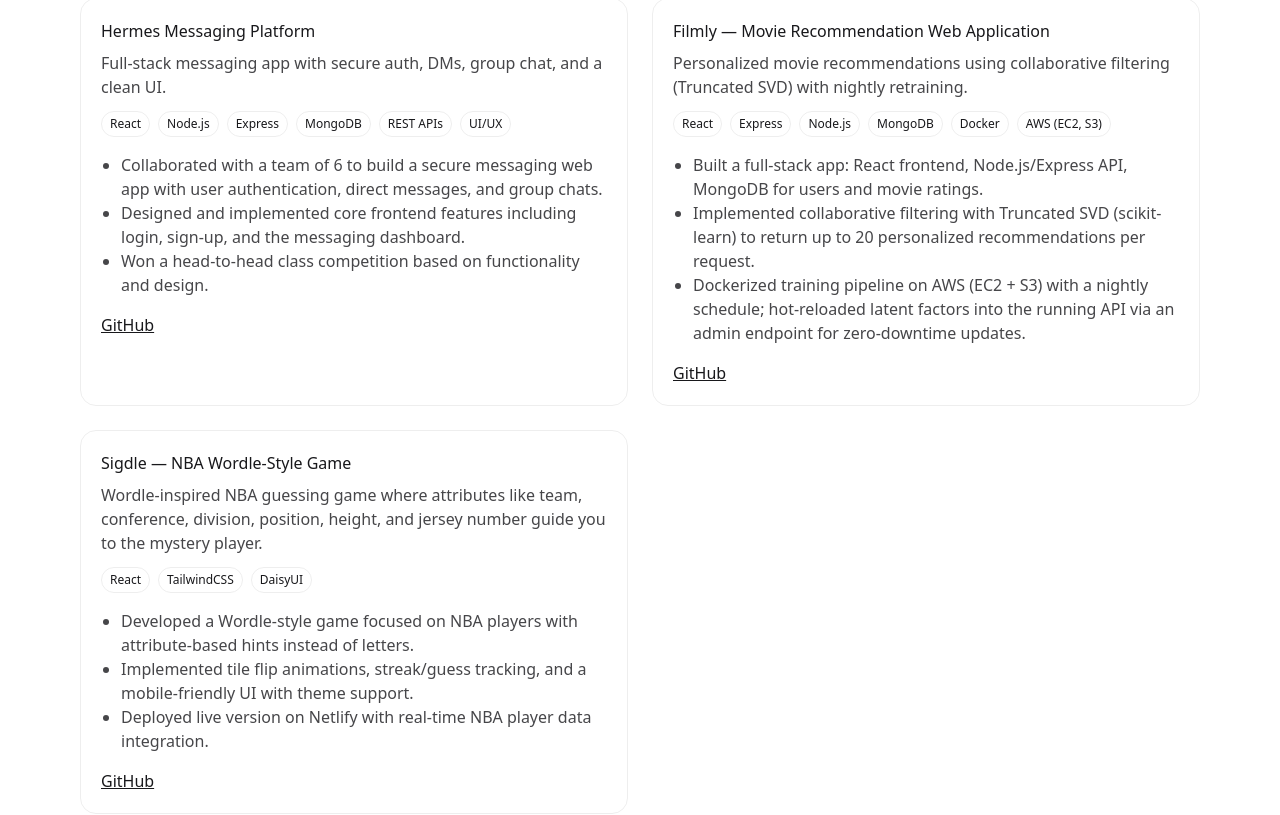
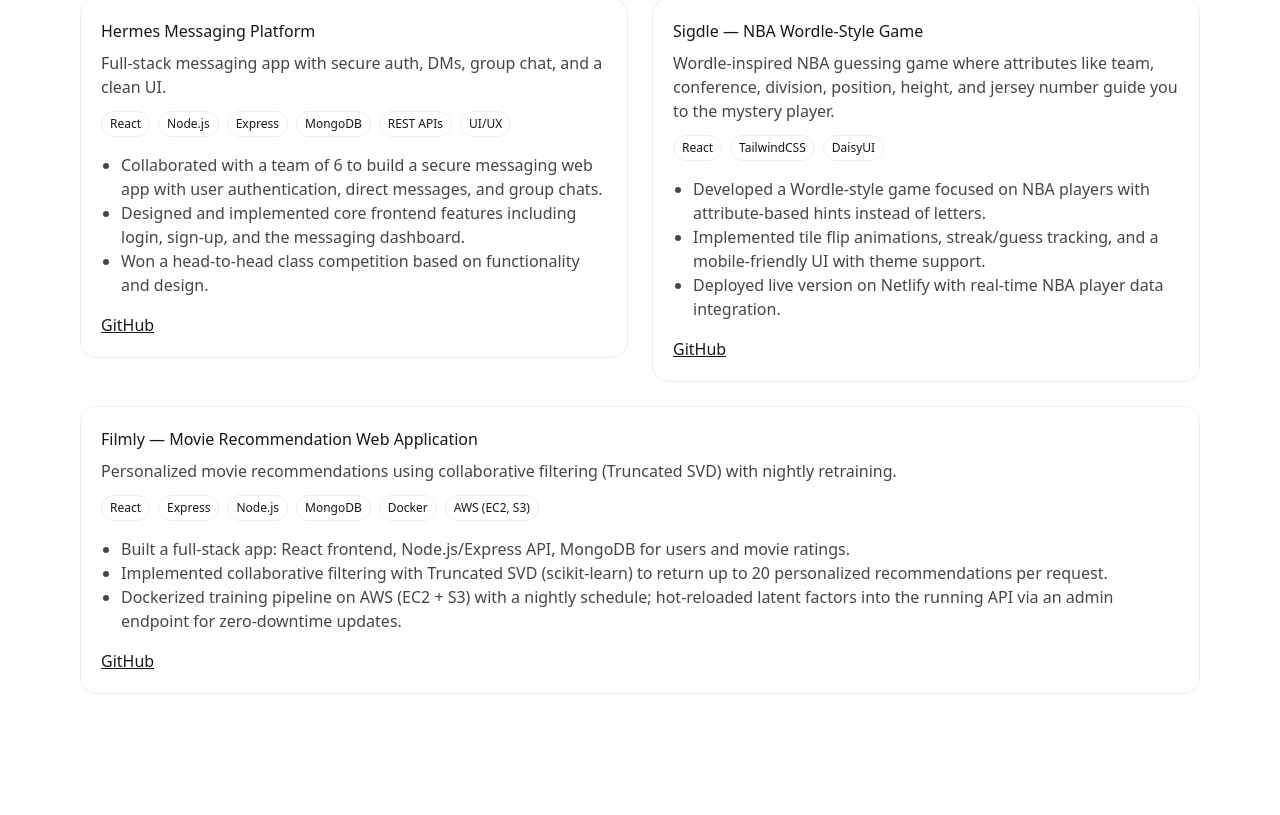
Before and after one commit to shivansigdel/website, a React (Vite) app: page / in a window 1280 px wide. Shown: the part 2285-3100 px from the top of the page. Built offline with nearby package versions, Linux system fonts and the light colour scheme.

Commit message:
added another project

```diff
--- a/src/data/projectsdata.js
+++ b/src/data/projectsdata.js
@@ -17,6 +17,20 @@ export const projects = [
     links: { github: "https://github.com/shivansigdel/Hermes" },
   },
   {
+    title: "Sigdle — NBA Wordle-Style Game",
+    blurb:
+      "Wordle-inspired NBA guessing game where attributes like team, conference, division, position, height, and jersey number guide you to the mystery player.",
+    tech: ["React", "TailwindCSS", "DaisyUI"],
+    highlights: [
+      "Developed a Wordle-style game focused on NBA players with attribute-based hints instead of letters.",
+      "Implemented tile flip animations, streak/guess tracking, and a mobile-friendly UI with theme support.",
+      "Deployed live version on Netlify with real-time NBA player data integration.",
+    ],
+    links: {
+      github: "https://github.com/shivansigdel/sigdle",
+    },
+  },
+  {
     title: "Filmly — Movie Recommendation Web Application",
     blurb:
       "Personalized movie recommendations using collaborative filtering (Truncated SVD) with nightly retraining.",
@@ -28,19 +42,4 @@ export const projects = [
     ],
     links: { github: "https://github.com/shivansigdel/Filmly" },
   },
-  {
-    title: "Sigdle — NBA Wordle-Style Game",
-    blurb:
-      "Wordle-inspired NBA guessing game where attributes like team, conference, division, position, height, and jersey number guide you to the mystery player.",
-    tech: ["React", "TailwindCSS", "DaisyUI"],
-    highlights: [
-      "Developed a Wordle-style game focused on NBA players with attribute-based hints instead of letters.",
-      "Implemented tile flip animations, streak/guess tracking, and a mobile-friendly UI with theme support.",
-      "Deployed live version on Netlify with real-time NBA player data integration.",
-    ],
-    links: {
-      demo: "https://sigdle.netlify.app/",
-      github: "https://github.com/shivansigdel/sigdle",
-    },
-  },
 ];
--- a/src/sections/Projects.jsx
+++ b/src/sections/Projects.jsx
@@ -13,7 +13,16 @@ export default function Projects() {
         ) : (
           <div className="mt-6 grid gap-6 sm:grid-cols-2">
             {projects.map((p, i) => (
-              <ProjectItem key={`${p.title}-${i}`} project={p} />
+              <div
+                key={`${p.title}-${i}`}
+                className={
+                  i === projects.length - 1 && projects.length % 2 !== 0
+                    ? "sm:col-span-2 flex justify-center"
+                    : ""
+                }
+              >
+                <ProjectItem project={p} />
+              </div>
             ))}
           </div>
         )}
```
